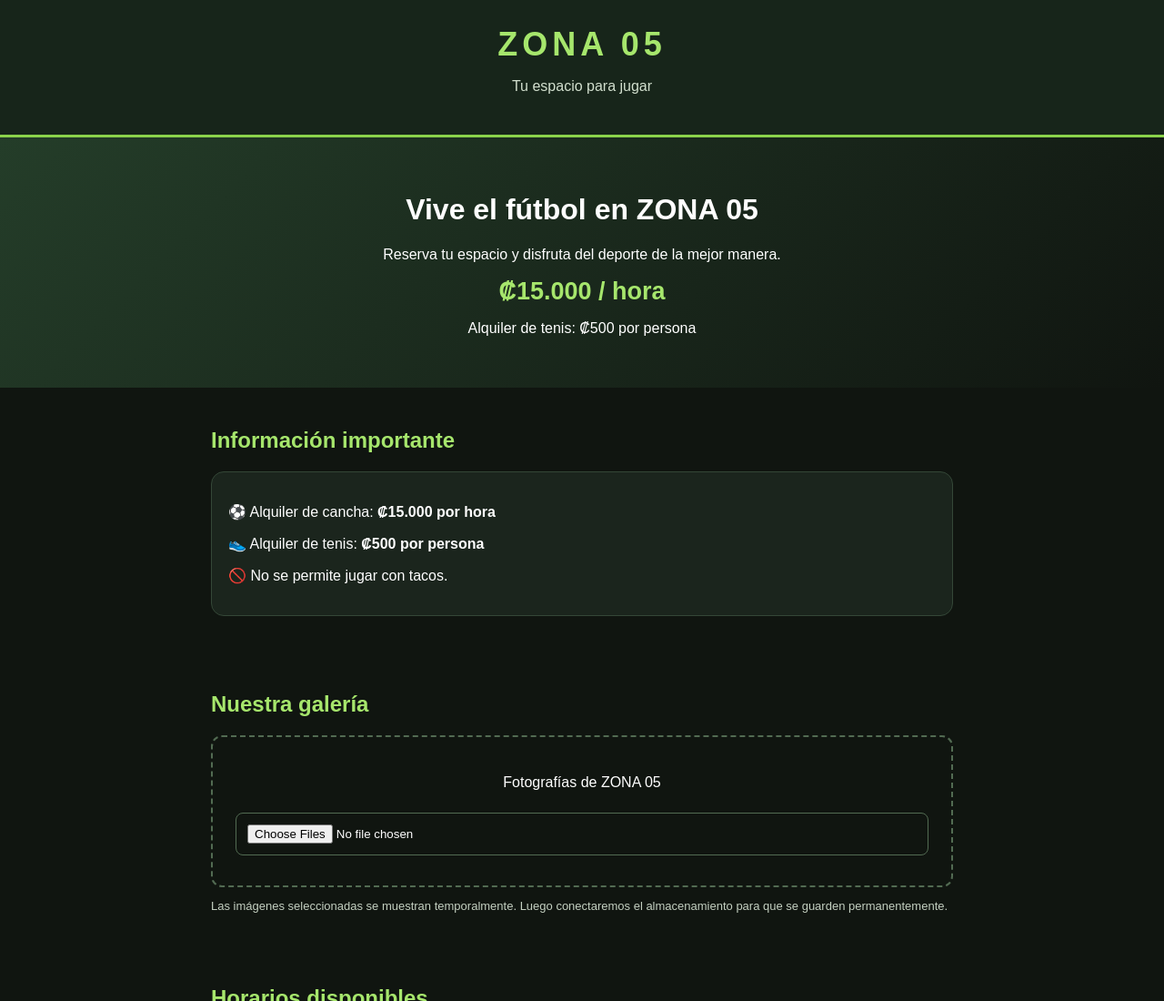
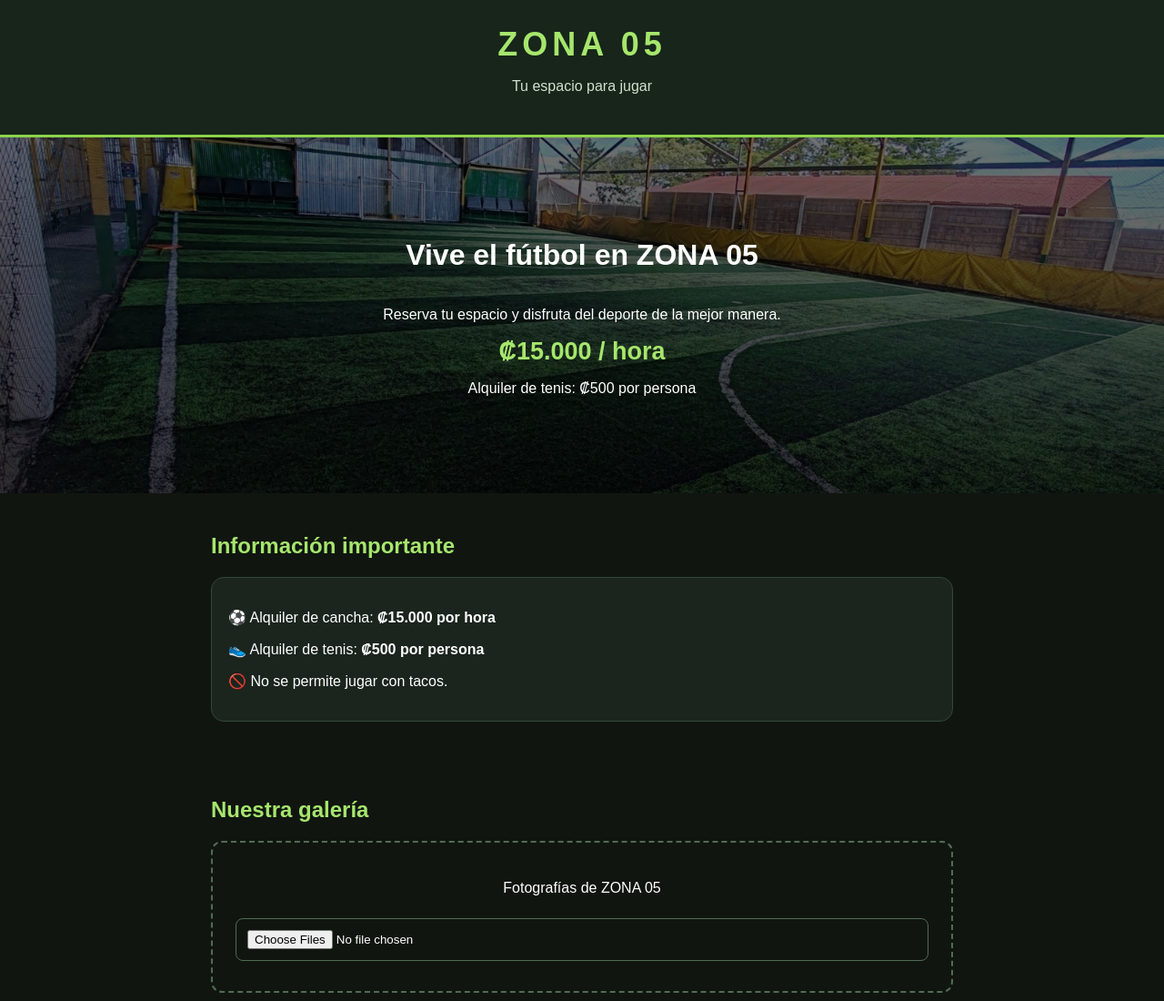
Before and after one commit to isaac41010/Zona-05, a plain HTML site: page index.html in a window 1280 px wide. Shown: the top 1100 px of the page at 91% size. Drawn offline with Linux system fonts and the light colour scheme.

Commit message:
Enhance hero section with background image and styles

```diff
--- a/index.html
+++ b/index.html
@@ -26,7 +26,17 @@ section{padding:24px 17px;max-width:850px;margin:auto}
 
 h2{color:#a6e66c}
 
-.hero{background:linear-gradient(135deg,#243d29,#101510);padding:40px 20px;text-align:center}
+.hero{
+background:linear-gradient(rgba(0,0,0,.55),rgba(0,0,0,.75)),
+url("./84f7d49c-7746-4c53-866d-25fa2d099216.jpeg") center/cover no-repeat;
+padding:90px 20px;
+text-align:center;
+min-height:380px;
+display:flex;
+flex-direction:column;
+justify-content:center;
+align-items:center;
+}
 
 .hero h1{font-size:32px}
 
```
